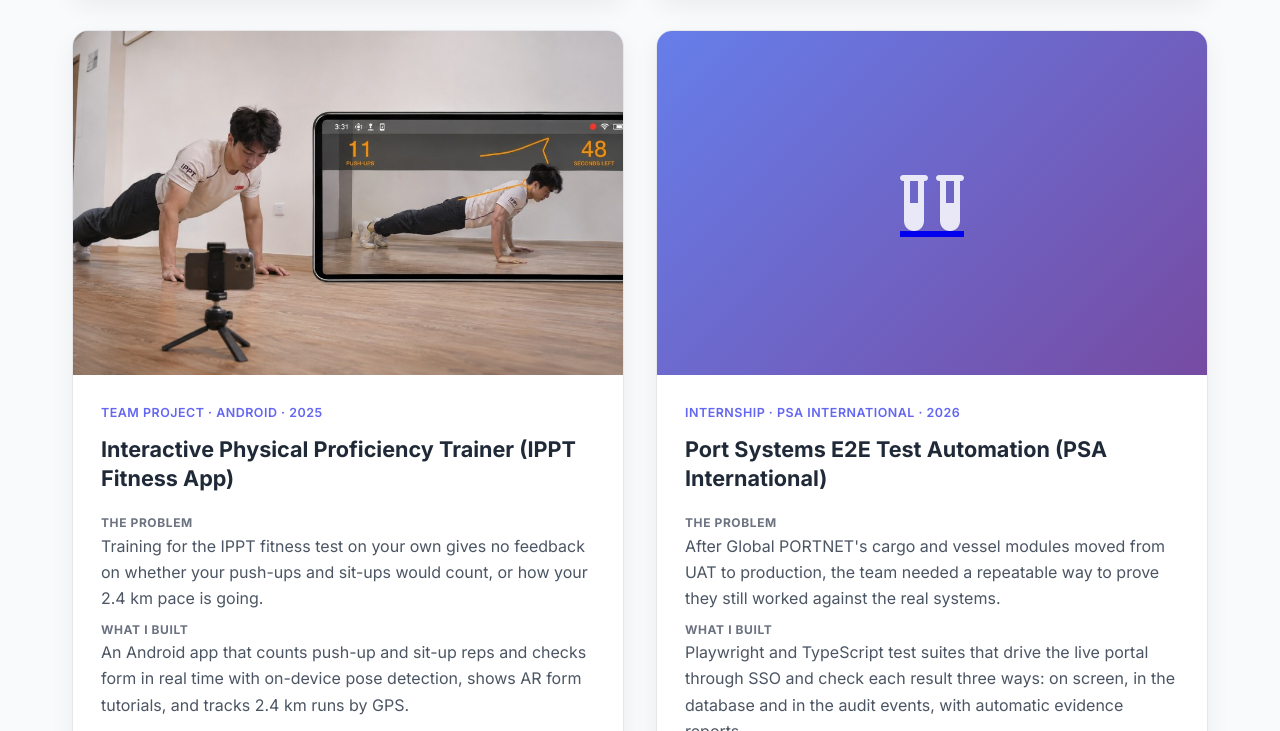
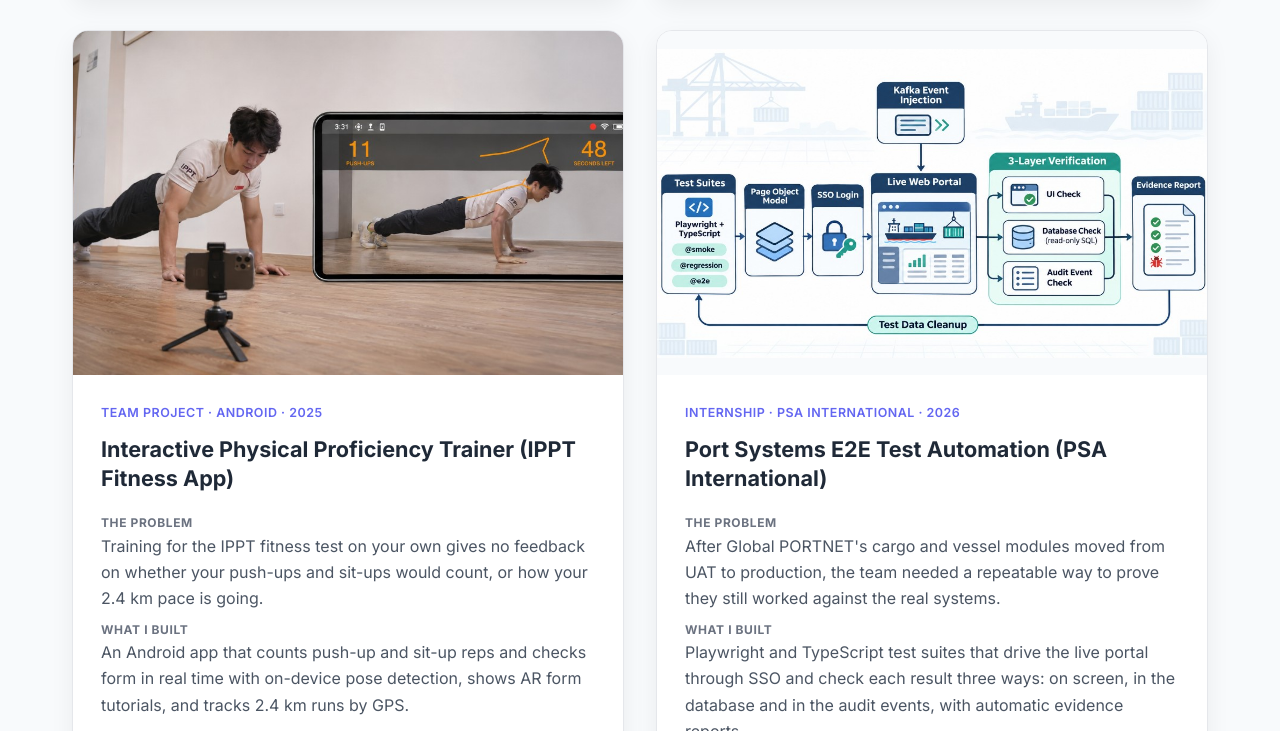
Before and after one commit to shxnzzz/Shanjin-Portfolio-Website, a plain HTML site: page index.html in a window 1280 px wide. Shown: the part 2774-3505 px from the top of the page. Drawn offline with Linux system fonts and the light colour scheme.

Commit message:
added an overview architecture for port systems e2e test automation

```diff
--- a/css/style.css
+++ b/css/style.css
@@ -1966,6 +1966,15 @@ section {
   display: block;
 }
 
+.project-cover.project-cover-fit {
+  background: #f8fafc;
+}
+
+.project-cover.project-cover-fit img {
+  object-fit: contain;
+  object-position: center;
+}
+
 .project-cover-phone {
   display: flex;
   justify-content: center;
--- a/js/projects-data.js
+++ b/js/projects-data.js
@@ -100,7 +100,7 @@ const PROJECTS = {
     problem: 'After Global PORTNET\'s cargo and vessel modules moved from UAT to production, the team needed a repeatable way to prove they still worked against the real systems.',
     built: 'Playwright and TypeScript test suites that drive the live portal through SSO and check each result three ways: on screen, in the database and in the audit events, with automatic evidence reports.',
     cardTech: ['Playwright', 'TypeScript', 'Page Object Model', 'SQL', 'Kafka'],
-    coverIcon: 'fa-vials',
+    cover: { layout: 'fit', src: 'images/projects/psa-automation/psa-e2e.jpg' },
     description: 'End-to-end test automation built during my internship at PSA International for Global PORTNET, the platform that handles cargo and vessel operations at the port. The suites drive the real portal through SSO and check every result beyond what is shown on screen.',
     tech: ['Playwright', 'TypeScript', 'Page Object Model', 'SQL', 'Kafka', 'Azure DevOps'],
     features: [
@@ -117,7 +117,7 @@ const PROJECTS = {
   },
 
   'agent-cfo': {
-    title: 'Agent CFO – RAG Financial Agent',
+    title: 'Agent CFO - RAG Financial Agent',
     cardTech: ['Python', 'RAG', 'BM25', 'Vector Search', 'LLMs'],
     description: 'A retrieval-augmented generation (RAG) agent built for a DBS challenge. It answers questions by retrieving relevant passages with a hybrid approach that combines BM25 keyword search with vector embeddings before passing them to a large language model.',
     tech: ['Python', 'RAG', 'BM25', 'Vector Search', 'Embeddings', 'LLMs'],
--- a/js/script.js
+++ b/js/script.js
@@ -26,6 +26,9 @@ function projectLinksHTML(projectId, linkClass) {
 
 function projectCoverHTML(project) {
   const cover = project.cover;
+  if (cover && cover.layout === 'fit') {
+    return `<div class="project-cover project-cover-fit"><img src="${cover.src}" alt="" loading="lazy"></div>`;
+  }
   if (cover && cover.layout === 'phone') {
     return `<div class="project-cover project-cover-phone"><img src="${cover.src}" alt="" loading="lazy"></div>`;
   }
```
Also changed, not shown: images/projects/psa-automation/psa-e2e.jpg (added).
